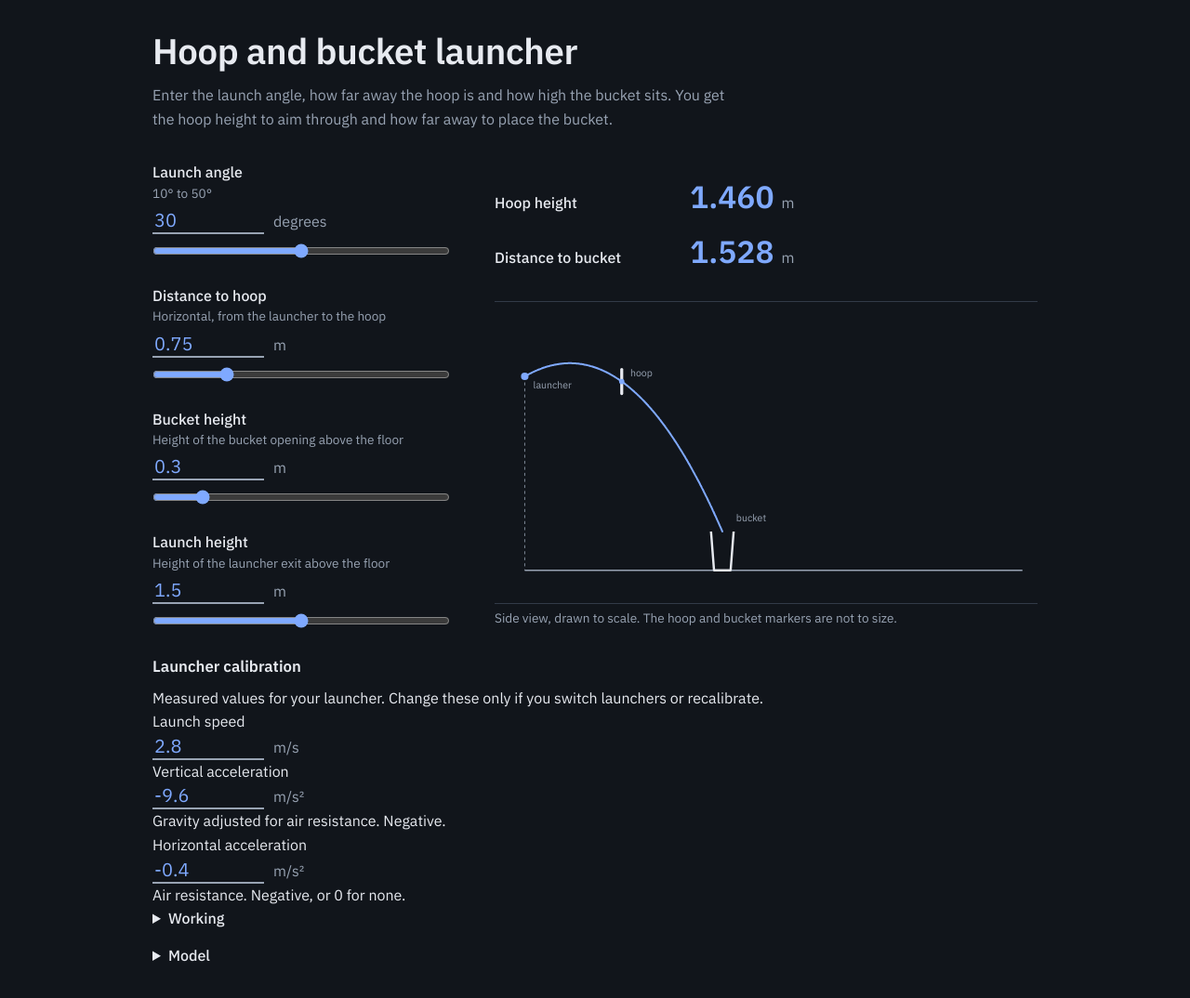
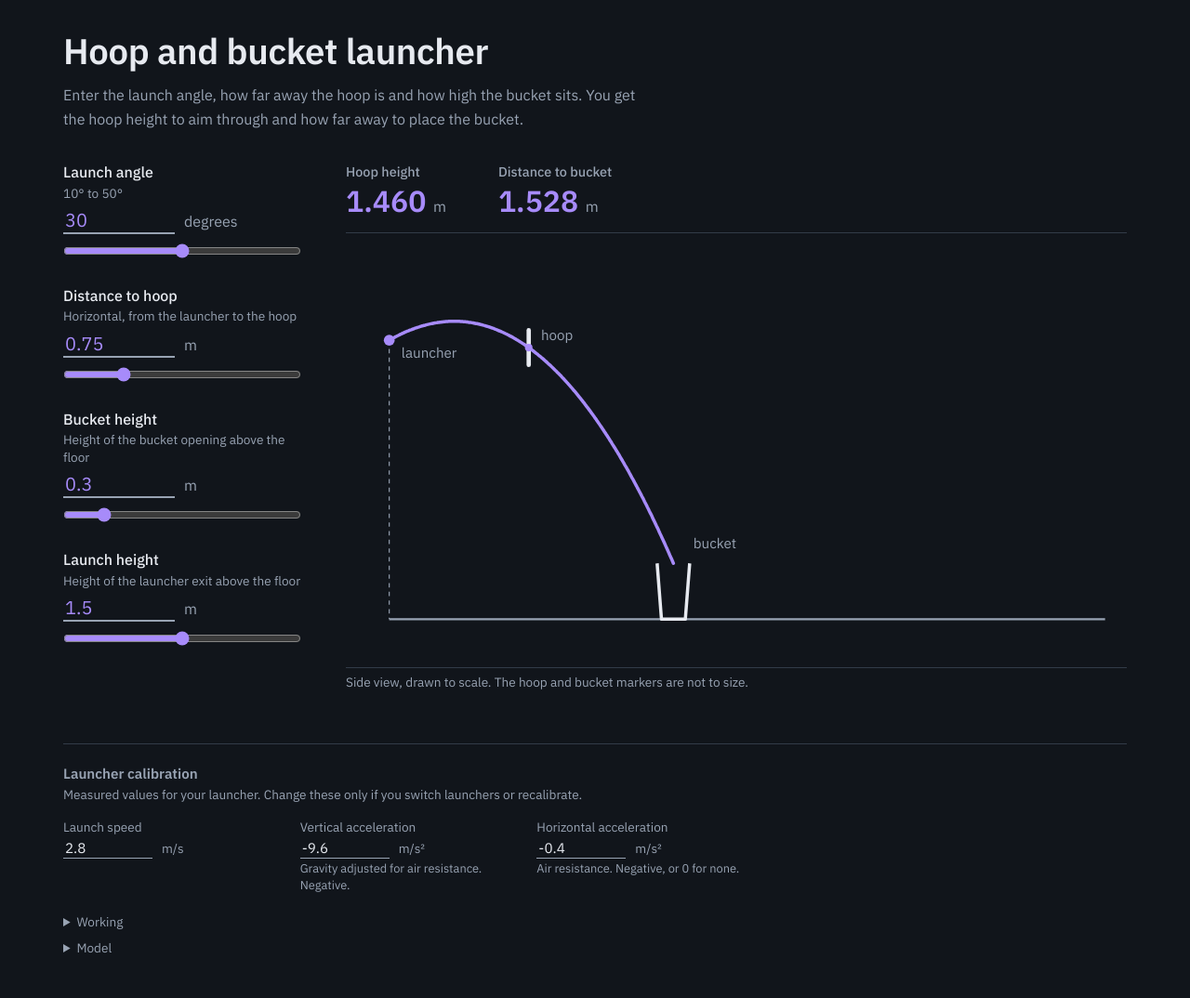
Before and after one commit to BZRocket/ProjectileCalculator, a plain HTML site: page index.html in a window 1280 px wide. Shown: the whole page at 93% size. Drawn offline with Linux system fonts and the light colour scheme.

Commit message:
Update style.css

```diff
--- a/style.css
+++ b/style.css
@@ -3,7 +3,7 @@
   --bg: #11151b;
   --ink: #e7eaf0;
   --ink-soft: #98a3b3;
-  --pen: #7fa9ff;
+  --accent: #a78bfa;
   --hair: #323b48;
   --warn: #f0b35a;
   --error: #ff8f86;
@@ -25,7 +25,7 @@ body {
 }
 
 .page {
-  max-width: 62rem;
+  max-width: 74rem;
   margin: 0 auto;
   padding: 32px 20px 56px;
 }
@@ -38,11 +38,7 @@ h1 {
   letter-spacing: -0.01em;
 }
 
-h2 {
-  font-size: 1.05rem;
-  font-weight: 600;
-  margin: 0 0 8px;
-}
+h2 { margin: 0; font-weight: 600; }
 
 p { margin: 0; }
 
@@ -50,7 +46,7 @@ p { margin: 0; }
 
 .layout {
   display: grid;
-  grid-template-columns: minmax(0, 20rem) minmax(0, 1fr);
+  grid-template-columns: minmax(0, 16rem) minmax(0, 1fr);
   gap: 28px 48px;
   align-items: start;
 }
@@ -59,7 +55,7 @@ p { margin: 0; }
   .layout { grid-template-columns: minmax(0, 1fr); }
 }
 
-/* ---------- inputs ---------- */
+/* ---------- main inputs ---------- */
 .field { margin-bottom: 28px; }
 
 .field label { display: block; font-weight: 500; }
@@ -83,7 +79,7 @@ input[type="number"] {
   font: inherit;
   font-size: 1.25rem;
   font-variant-numeric: tabular-nums;
-  color: var(--pen);
+  color: var(--accent);
   background: transparent;
   border: 0;
   border-bottom: 2px solid var(--ink-soft);
@@ -92,12 +88,12 @@ input[type="number"] {
   height: var(--line);
 }
 
-input[type="number"]:focus { border-bottom-color: var(--pen); }
+input[type="number"]:focus { border-bottom-color: var(--accent); }
 
 input[type="number"]:focus-visible,
 input[type="range"]:focus-visible,
 summary:focus-visible {
-  outline: 3px solid var(--pen);
+  outline: 3px solid var(--accent);
   outline-offset: 3px;
 }
 
@@ -109,61 +105,43 @@ input[type="range"] {
   display: block;
   width: 100%;
   margin: 10px 0 0;
-  accent-color: var(--pen);
+  accent-color: var(--accent);
 }
 
-/* ---------- results ---------- */
-.results { margin-bottom: 28px; }
-
-.answers { margin: 0 0 16px; padding: 0; }
-
-.answer {
+/* ---------- results and graph ---------- */
+.answers {
   display: flex;
   flex-wrap: wrap;
-  align-items: baseline;
-  gap: 0 18px;
-  margin-bottom: 8px;
+  gap: 0 56px;
+  margin: 0 0 12px;
+  padding: 0;
 }
 
-.answer dt { min-width: 12rem; font-weight: 500; }
+.answer { margin: 0; }
+
+.answer dt { color: var(--ink-soft); font-size: 0.9rem; font-weight: 500; }
 
 .answer dd {
   margin: 0;
-  font-size: 2.1rem;
-  line-height: 1.5;
+  font-size: 2rem;
+  line-height: 1.3;
   font-weight: 600;
   font-variant-numeric: tabular-nums;
-  color: var(--pen);
+  color: var(--accent);
 }
 
-.answer dd small {
-  font-size: 1rem;
-  font-weight: 400;
-  color: var(--ink-soft);
-}
+.answer dd small { font-size: 1rem; font-weight: 400; color: var(--ink-soft); }
 
-.messages { margin: 0 0 14px; }
+.messages { margin: 0 0 12px; }
+
+.messages:empty { margin: 0; }
 
 .msg { margin: 0 0 8px; padding-left: 12px; border-left: 3px solid var(--warn); color: var(--warn); }
 .msg.error { border-left-color: var(--error); color: var(--error); }
 
 [hidden] { display: none !important; }
 
-/* ---------- details ---------- */
-details { margin-bottom: 14px; }
-
-summary { cursor: pointer; font-weight: 500; }
-
-details > :not(summary) { margin-top: 6px; }
-
-.working, .model { margin: 0; padding: 0; list-style: none; font-variant-numeric: tabular-nums; }
-
-.model li { margin-bottom: 6px; }
-
-.model code, .working code { font-family: inherit; font-style: italic; }
-
-/* ---------- plot ---------- */
-figure { margin: 0 0 28px; grid-column: 1 / -1; }
+figure { margin: 0; }
 
 figcaption { font-size: 0.85rem; color: var(--ink-soft); line-height: 1.4; margin-top: 6px; }
 
@@ -176,28 +154,61 @@ svg.plot {
 }
 
 .plot .ground { stroke: var(--ink-soft); stroke-width: 2; }
-.plot .path { fill: none; stroke: var(--pen); stroke-width: 2.5; stroke-linecap: round; }
+.plot .path { fill: none; stroke: var(--accent); stroke-width: 3; stroke-linecap: round; }
 .plot .hoop { stroke: var(--ink); stroke-width: 4; stroke-linecap: round; }
 .plot .bucket { fill: none; stroke: var(--ink); stroke-width: 3; stroke-linejoin: round; }
-.plot .dot { fill: var(--pen); }
+.plot .dot { fill: var(--accent); }
 .plot .guide { stroke: var(--ink-soft); stroke-width: 1; stroke-dasharray: 4 4; }
 .plot text { font-family: inherit; font-size: 13px; fill: var(--ink-soft); }
+
+/* ---------- launcher calibration (secondary) ---------- */
+.settings {
+  margin-top: 56px;
+  padding-top: 20px;
+  border-top: 1px solid var(--hair);
+  font-size: 0.85rem;
+  line-height: 1.5;
+  color: var(--ink-soft);
+}
+
+.settings h2 { font-size: 0.95rem; color: var(--ink-soft); }
+
+.settings-note { margin-top: 2px; max-width: 36rem; }
+
+.settings-fields {
+  display: grid;
+  grid-template-columns: repeat(auto-fit, minmax(12rem, 1fr));
+  gap: 16px 28px;
+  max-width: 46rem;
+  margin: 14px 0 20px;
+}
+
+.sfield label { display: block; }
+
+.sfield .hint { display: block; font-size: 0.8rem; line-height: 1.4; margin-top: 2px; }
+
+.settings input[type="number"] {
+  width: 6rem;
+  font-size: 0.95rem;
+  height: 24px;
+  color: var(--ink);
+  border-bottom-width: 1px;
+}
+
+.settings input[type="number"]:focus { border-bottom-color: var(--accent); }
+
+.settings details { margin-bottom: 8px; }
+
+.settings summary { cursor: pointer; }
+
+.settings details > :not(summary) { margin-top: 6px; }
+
+.working, .model { margin: 0; padding: 0; list-style: none; font-variant-numeric: tabular-nums; }
+
+.model li { margin-bottom: 6px; }
+
+.model code, .working code { font-family: inherit; font-style: italic; }
 
 @media (prefers-reduced-motion: reduce) {
   * { scroll-behavior: auto !important; transition: none !important; }
 }
-
-/* ---------- launcher calibration ---------- */
-fieldset.calibration {
-  margin: 0;
-  padding: 18px 0 0;
-  border: 0;
-  border-top: 1px solid var(--hair);
-  min-width: 0;
-}
-
-fieldset.calibration legend {
-  padding: 0 12px 0 0;
-  font-size: 1.05rem;
-  font-weight: 600;
-}
```
